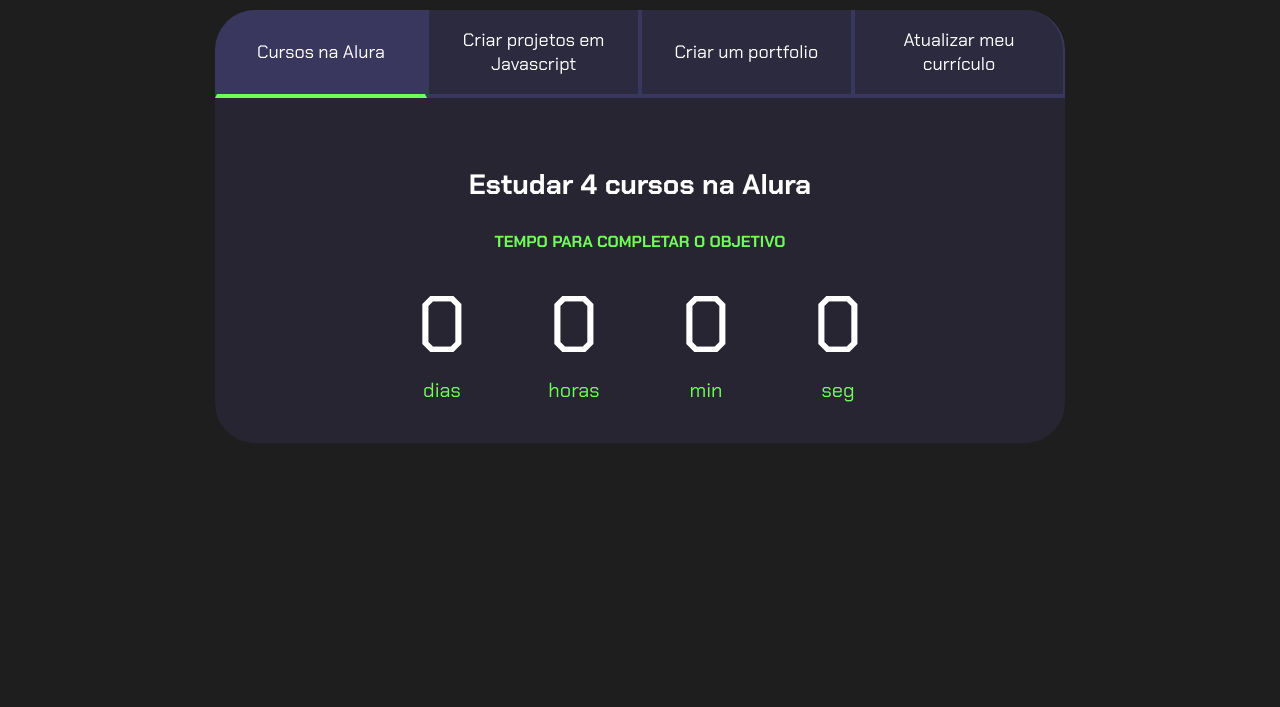
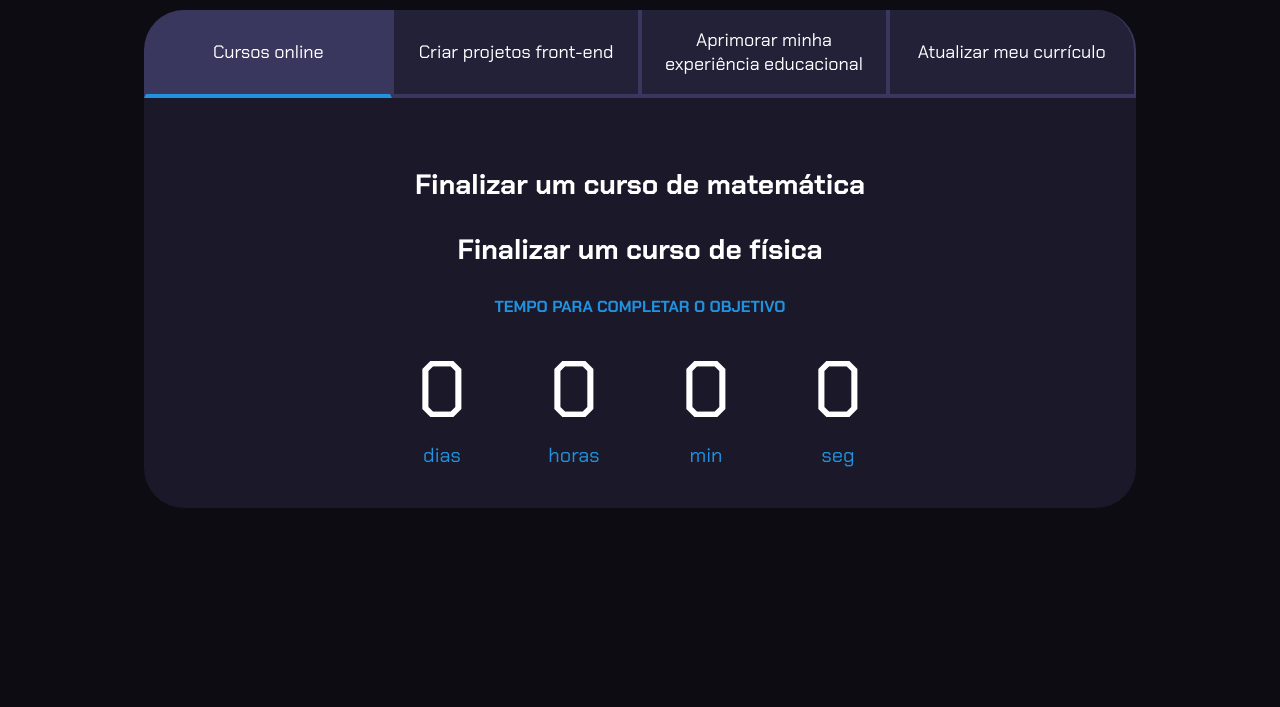
Before and after one commit to Eggsbennedit/projeej-de-vida, a plain HTML site: page index.html in a window 1280 px wide. Shown: the part 93-800 px from the top of the page. Drawn offline with Linux system fonts and the light colour scheme.

Commit message:
Add files via upload

```diff
--- a/index.html
+++ b/index.html
@@ -13,14 +13,15 @@
         <h2 class="titulo-principal">Meus objetivos do ano<span>_</span></h2>
         <div class="conteudo">
             <div class="botoes">
-                <button class="botao ativo">Cursos na Alura</button>
-                <button class="botao">Criar projetos em Javascript</button>
-                <button class="botao">Criar um portfolio</button>
+                <button class="botao ativo">Cursos online</button>
+                <button class="botao">Criar projetos front-end</button>
+                <button class="botao">Aprimorar minha experiência educacional</button>
                 <button class="botao">Atualizar meu currículo</button>
             </div>
             <div class="abas-textos">
                 <div class="aba-conteudo ativo">
-                    <h3 class="aba-conteudo-titulo-principal">Estudar 4 cursos na Alura</h3>
+                    <h3 class="aba-conteudo-titulo-principal">Finalizar um curso de matemática</h3>
+                    <h3 class="aba-conteudo-titulo-principal">Finalizar um curso de física</h3>
                     <h4 class="aba-conteudo-titulo-secundario">Tempo para completar o objetivo</h4>
                     <div class="contador">
                         <div class="contador-digito">
@@ -42,7 +43,7 @@
                     </div>
                 </div>
                 <div class="aba-conteudo">
-                    <h3 class="aba-conteudo-titulo-principal">Criar 5 projetos em Javascript</h3>
+                    <h3 class="aba-conteudo-titulo-principal">Reriar o jogo Pong em HTML, CSS e JS</h3>
                     <h4 class="aba-conteudo-titulo-secundario">Tempo para completar o objetivo</h4>
                     <div class="contador">
                         <div class="contador-digito">
@@ -64,7 +65,7 @@
                     </div>
                 </div>
                 <div class="aba-conteudo">
-                    <h3 class="aba-conteudo-titulo-principal">Criar um portfolio com os meus 3 melhores projetos</h3>
+                    <h3 class="aba-conteudo-titulo-principal">Terminar o ensino médio e passar em um vestibular</h3>
                     <h4 class="aba-conteudo-titulo-secundario">Tempo para completar o objetivo</h4>
                     <div class="contador">
                         <div class="contador-digito">
@@ -86,7 +87,8 @@
                     </div>
                 </div>
                 <div class="aba-conteudo">
-                    <h3 class="aba-conteudo-titulo-principal">Atualizar meu curriculo com os certificados da Alura</h3>
+                    <h3 class="aba-conteudo-titulo-principal">Criar um curriculo com toda a</h3>
+                    <h3 class="aba-conteudo-titulo-principal">minha experiência educacional e profissional</h3>
                     <h4 class="aba-conteudo-titulo-secundario">Tempo para completar o objetivo</h4>
                     <div class="contador">
                         <div class="contador-digito">
--- a/style.css
+++ b/style.css
@@ -1,8 +1,8 @@
 @import url('https://fonts.googleapis.com/css2?family=Chakra+Petch:wght@400;700&display=swap');
 
 :root {
-    --cor-de-fundo: #1E1E1E;
-    --verde: #6FFF57;
+    --cor-de-fundo: #0d0c13;
+    --azul: #2092df;
     --branco: #FFFFFF;
     --botao-ativo: #3A375E;
     --botao-inativo: rgba(58, 55, 94, 0.5);
@@ -33,7 +33,7 @@
 }
 
 .titulo-principal span {
-    color: var(--verde);
+    color: var(--azul);
 }
 
 
@@ -63,7 +63,7 @@
 
 .botao.ativo{
     background-color: var(--botao-ativo);
-    border-bottom: 4px solid var(--verde);
+    border-bottom: 4px solid var(--azul);
 }
 
 .abas-textos{
@@ -85,7 +85,7 @@
 }
 .aba-conteudo-titulo-secundario{
     text-align: center;
-    color: var(--verde);
+    color: var(--azul);
     text-transform: uppercase;
 }
 
@@ -107,7 +107,7 @@
 }
 
 .contador-digito-texto{
-    color: var(--verde);
+    color: var(--azul);
     font-size: 20px;
     margin: 0;
 
```
